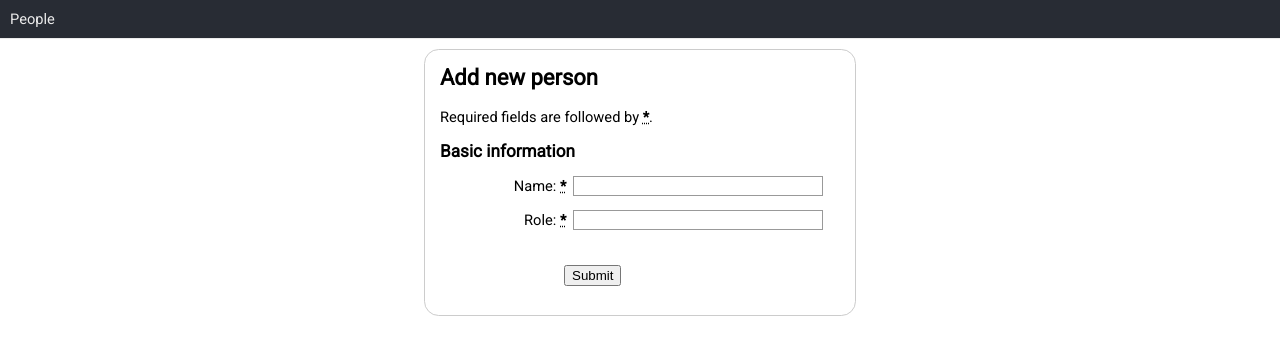
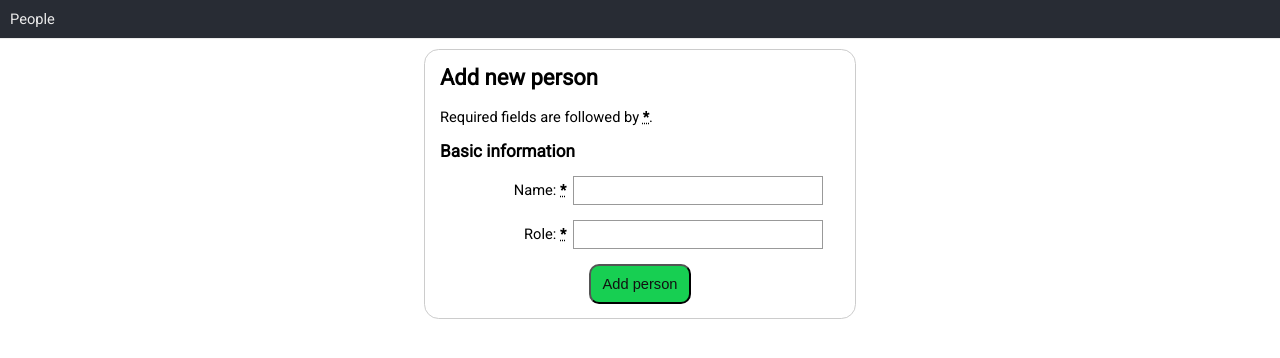
Before and after one commit to ronen-agranat/f2f, a React (Create React App) app: page /persons/create in a window 1280 px wide. Shown: the top 358 px of the page. Built offline with nearby package versions, Linux system fonts and the light colour scheme.

Commit message:
Style 'submit' button on 'New person' page

```diff
--- a/src/components/Persons/NewPersonForm/NewPersonForm.module.css
+++ b/src/components/Persons/NewPersonForm/NewPersonForm.module.css
@@ -39,6 +39,7 @@
 .NewPersonForm input, textarea {
   font: 1em sans-serif;
   width: 250px;
+  height: 2em;
   box-sizing: border-box;
   border: 1px solid #999;
 }
@@ -66,7 +67,20 @@
 }
 
 .NewPersonForm button {
-  margin: 20px 0 0 124px;
+  display: block;
+  background-color: #17cf52;
+  padding: 10px;
+  width: 7em;
+  text-align: center;
+  border-radius: 10px;
+  color: #111111;
+  text-decoration: none;
+  font-size: 11pt;
+  margin: 0 auto;
+}
+
+.NewPersonForm button:hover {
+  cursor: pointer;
 }
 
 .NewPersonForm label {
--- a/src/components/Persons/NewPersonForm/NewPersonForm.tsx
+++ b/src/components/Persons/NewPersonForm/NewPersonForm.tsx
@@ -1,5 +1,6 @@
 import React from 'react';
 import { Formik, Form, Field, ErrorMessage } from 'formik';
+import { useHistory } from 'react-router-dom';
 
 import styles from './NewPersonForm.module.css';
 import FaceToFace from '../../../services/FaceToFace';
@@ -16,7 +17,9 @@ interface INewPersonFormErrors {
 }
 
 const NewPersonForm = () => {
-  return <div className={styles.NewPersonForm}>
+  let history = useHistory();
+  return (
+    <div className={styles.NewPersonForm}>
       <Formik
         initialValues={{ name: '', role: '', imageUrl: '' }}
         validate={(values: INewPersonFormValues): INewPersonFormErrors => {
@@ -38,8 +41,10 @@ const NewPersonForm = () => {
           })
             .then((response: AxiosResponse) => {
               console.log('Got create person response', response);
+              history.push('/persons');
               setSubmitting(false);
-          }).catch((error: AxiosError) => {
+            })
+            .catch((error: AxiosError) => {
               console.error('Something went wrong creating person', error);
               setSubmitting(false);
             });
@@ -48,37 +53,46 @@ const NewPersonForm = () => {
         {({ isSubmitting }) => (
           <Form>
             <h2>Add new person</h2>
-          <p>Required fields are followed by <strong><abbr title="required">*</abbr></strong>.</p>
+            <p>
+              Required fields are followed by{' '}
+              <strong>
+                <abbr title="required">*</abbr>
+              </strong>
+              .
+            </p>
             <section>
               <h3>Basic information</h3>
               <p>
-              <label htmlFor='name'>
+                <label htmlFor="name">
                   <span>Name:&nbsp;</span>
-                <strong><abbr title="required">*</abbr>&nbsp;</strong>
+                  <strong>
+                    <abbr title="required">*</abbr>&nbsp;
+                  </strong>
                 </label>
                 <Field name="name"/>
                 <ErrorMessage name="name" component="div"/>
               </p>
               <p>
-              <label htmlFor='role'>
+                <label htmlFor="role">
                   <span>Role:&nbsp;</span>
-                <strong><abbr title="required">*</abbr>&nbsp;</strong>
+                  <strong>
+                    <abbr title="required">*</abbr>&nbsp;
+                  </strong>
                 </label>
                 <Field name="role"/>
                 <ErrorMessage name="role" component="div"/>
               </p>
             </section>
-          <section>
-            <p>
+            <div>
               <button type="submit" disabled={isSubmitting}>
-                Submit
+                Add person
               </button>
-            </p>
-          </section>
+            </div>
           </Form>
         )}
       </Formik>
-  </div>;
+    </div>
+  );
 };
 
 export default NewPersonForm;
--- a/src/components/Persons/PersonHeader/PersonHeader.tsx
+++ b/src/components/Persons/PersonHeader/PersonHeader.tsx
@@ -15,7 +15,7 @@ interface IPersonHeaderProps {
 }
 
 const PersonHeader = (props: IPersonHeaderProps) => {
-  const imageAltText = 'Profile image';
+//  const imageAltText = 'Profile image';
 
   const deletePerson = useCallback(() => {
     if (
@@ -42,9 +42,9 @@ const PersonHeader = (props: IPersonHeaderProps) => {
   return (
     <div className={styles.PersonHeader}>
       <div className={styles.title}>
-        {Boolean(props.imageUrl) ? (
+        {/*Boolean(props.imageUrl) ? (
           <img src={props.imageUrl} alt={imageAltText}/>
-        ) : null}
+        ) : null*/}
         <div className={styles.title__name}>
           <Link to={`/persons/${props.id}`}>
             {Boolean(props.name) ? <div>{props.name}</div> : null}
```
Lines whose indentation alone changed are shown as unchanged.
